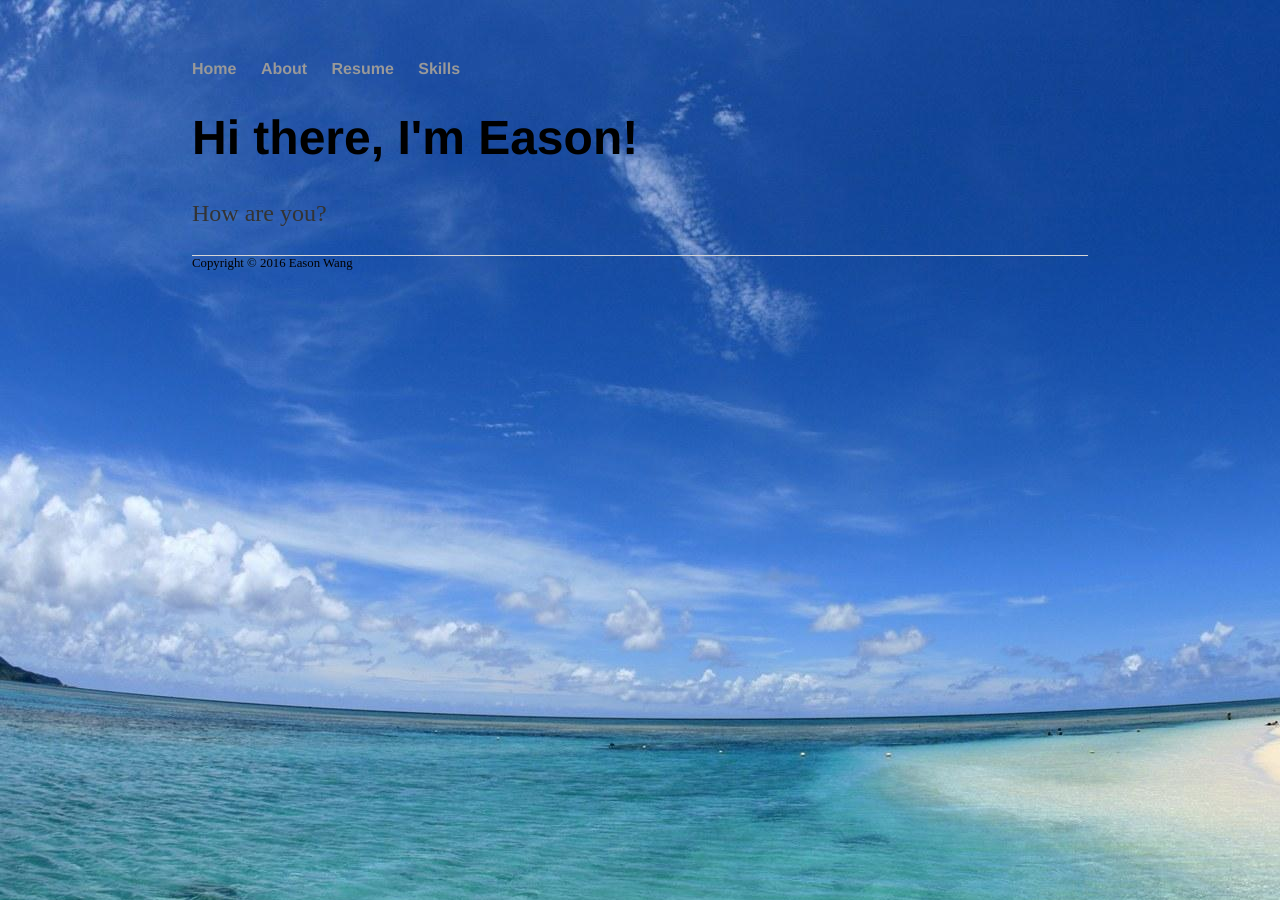
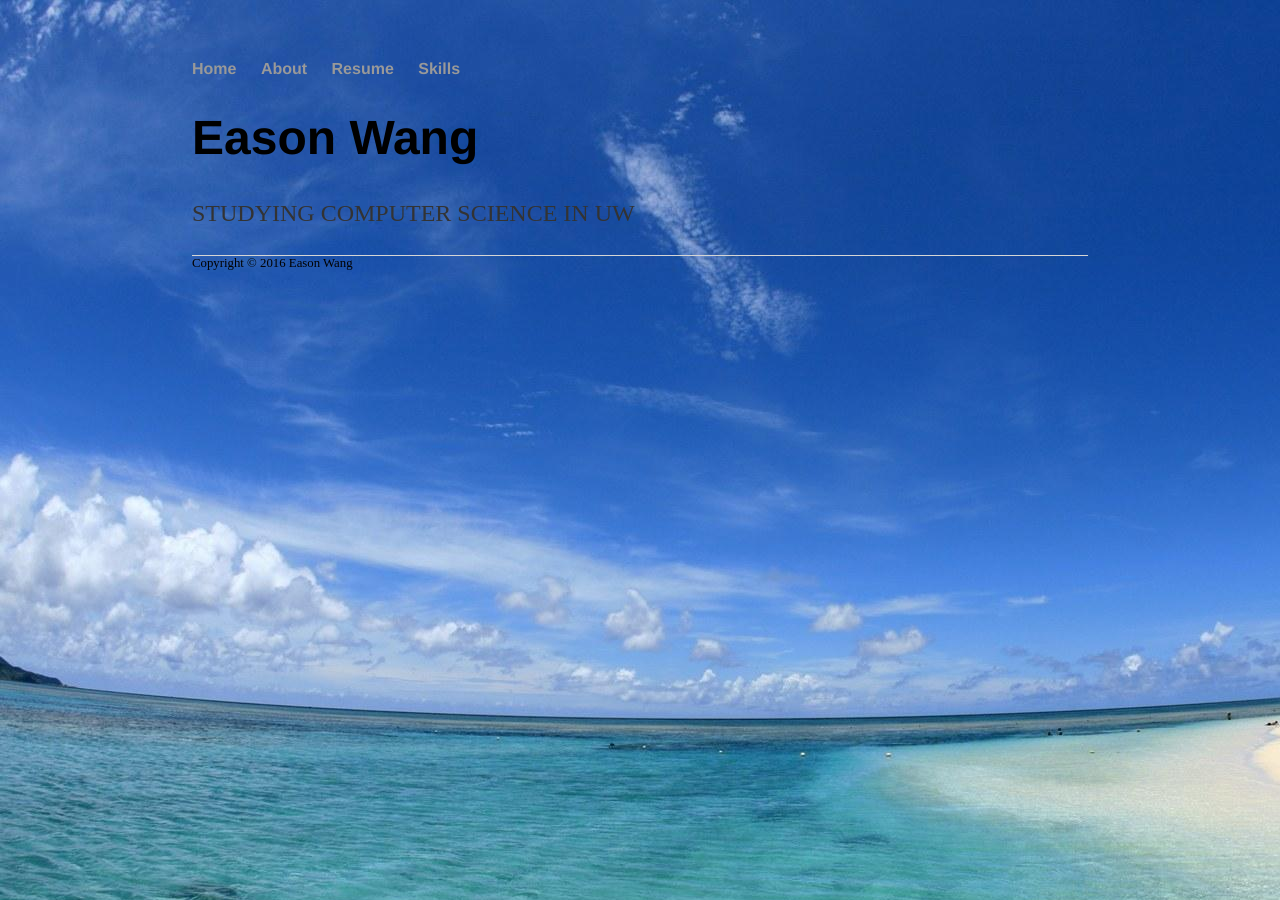
Before and after one commit to Eason666/Easonwang.github.io, a Jekyll site: the page built from index.html, in a window 1280 px wide. Built offline with Jekyll 4.4.1, drawn with Linux system fonts in a browser that asks for light colours.

Commit message:
Update index.html

```diff
--- a/index.html
+++ b/index.html
@@ -3,6 +3,6 @@ layout: default
 title: Eason
 ---
 <div class="blurb">
-	<h1>Hi there, I'm Eason!</h1>
-	<p>How are you?</p>
+	<h1>Eason Wang</h1>
+	<p>STUDYING COMPUTER SCIENCE IN UW</p>
 </div><!-- /.blurb -->
```
